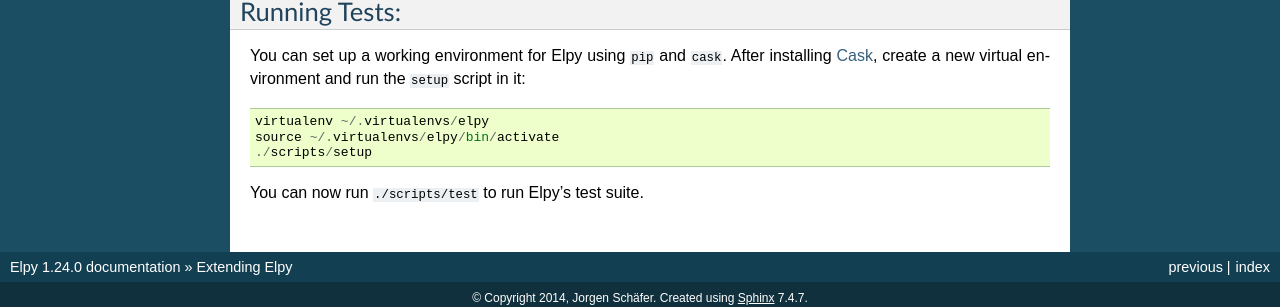
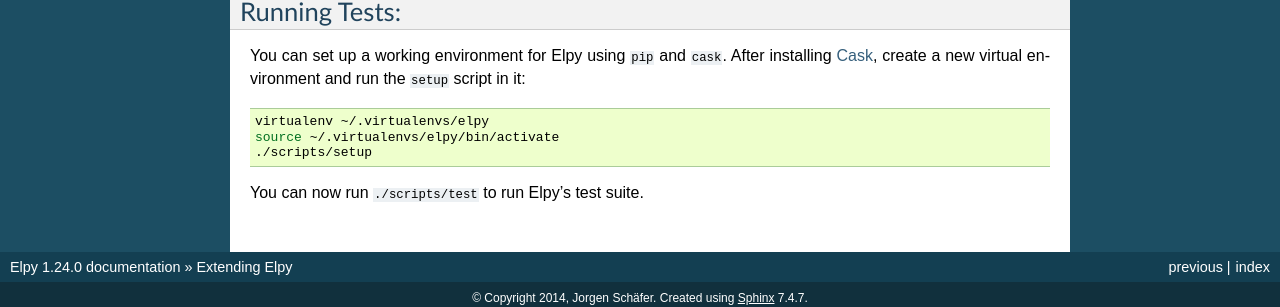
Before and after one commit to jorgenschaefer/elpy, a Sphinx documentation site: the page built from docs/extending.rst, in a window 1280 px wide. Shown: the part 855-1162 px from the top of the page. Built offline with Sphinx 7.4.7, drawn with Linux system fonts in a browser that asks for light colours.

```diff
--- a/docs/elispdomain.py
+++ b/docs/elispdomain.py
@@ -34,7 +34,7 @@
         indextext = self.get_index_text(self.objtype, name)
         if indextext:
             self.indexnode['entries'].append(('single', indextext,
-                                              targetname, ''))
+                                              targetname, '', None))
 
 
 class ELispFunction(ELispMarkup):
--- a/docs/extending.rst
+++ b/docs/extending.rst
@@ -62,7 +62,7 @@
 ``cask``. After installing Cask_, create a new virtual environment
 and run the ``setup`` script in it:
 
-.. code-block::
+.. code-block:: sh
 
    virtualenv ~/.virtualenvs/elpy
    source ~/.virtualenvs/elpy/bin/activate
```
